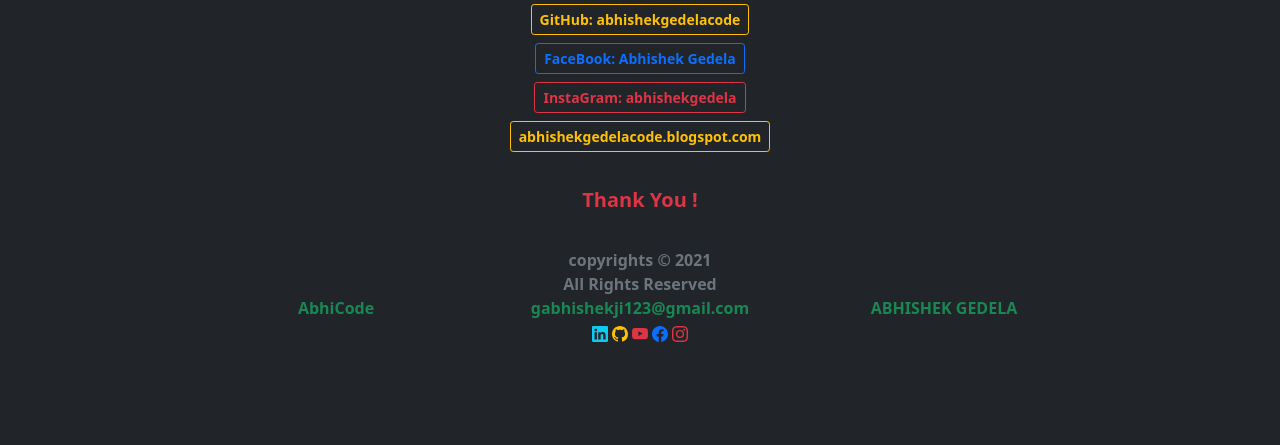
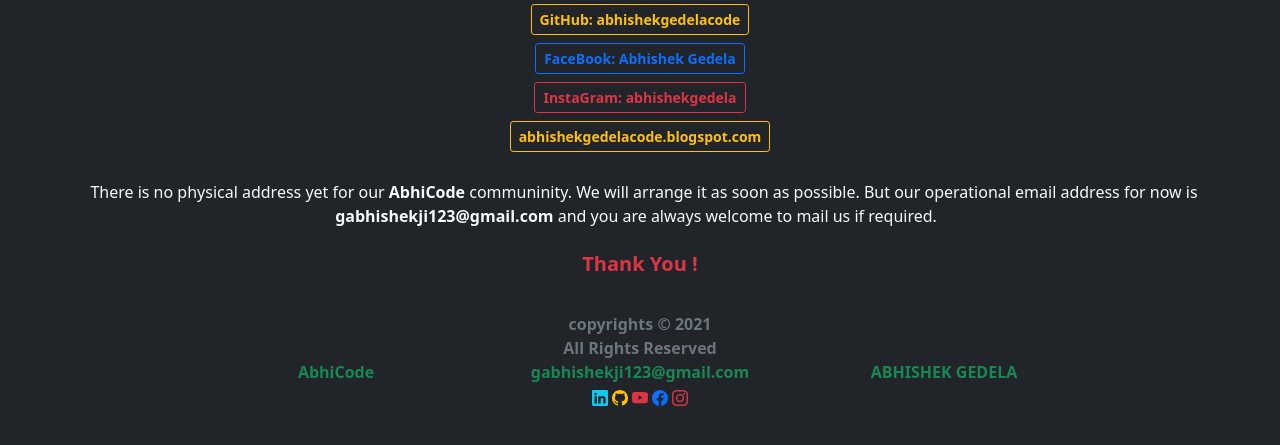
Before and after one commit to abhishekgedelacode/website, a Django app: page /contacts/ in a window 1280 px wide. Shown: the part 298-743 px from the top of the page. Run offline with Django 3.2, Linux system fonts and the light colour scheme.

Commit message:
a small update in contacts page: additions of mail

```diff
--- a/land/templates/land/contacts.html
+++ b/land/templates/land/contacts.html
@@ -23,6 +23,8 @@
             contact us and report your problems or any messages.
         </atricle>
     </section>
+
+    <!-- different social media platform links  -->
     <section class="p-2 m-0 px-md-5 d-flex justify-content-center">
         <div class="container m-0 p-2 d-flex flex-column text-center">
             <!-- youtube link here  -->
@@ -88,8 +90,17 @@
         </div>
     </section>
 
+    <!-- mentioning our physical address and gmail address  -->
+    <section class="container-fluid bg-dark text-center p-2 m-0">
+        <atricle class="p-2 m-0">
+            There is no physical address yet for our <span class="fw-bold">AbhiCode</span> communinity.
+            We will arrange it as soon as possible. But our operational email address for now is
+            <span class="fw-bold">gabhishekji123@gmail.com</span> and you are always welcome to mail us
+            if required.
+        </atricle>
+    </section>
+
     <!-- thank you for the contacts page  -->
-    <!-- thank you of the service page  -->
     <section class="container-fluid text-center m-0 p-2 bg-dark">
         <article class="m-0 p-2">
             <h5 class="fw-bold text-center text-danger">
```
